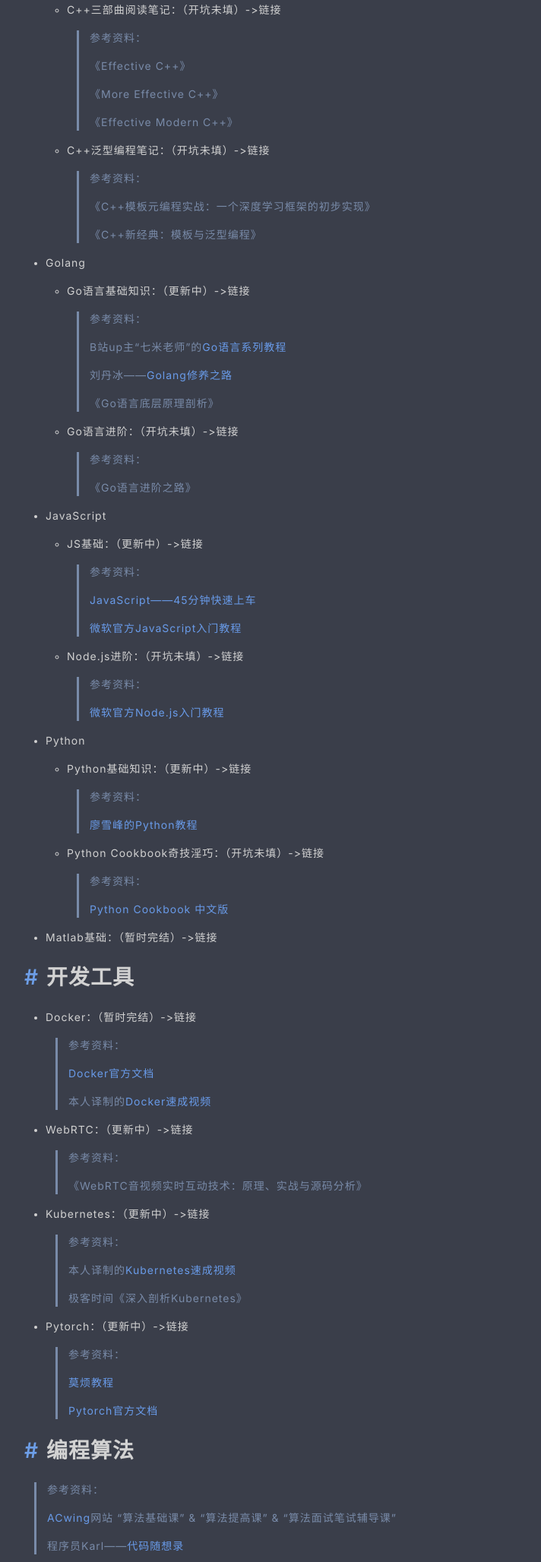
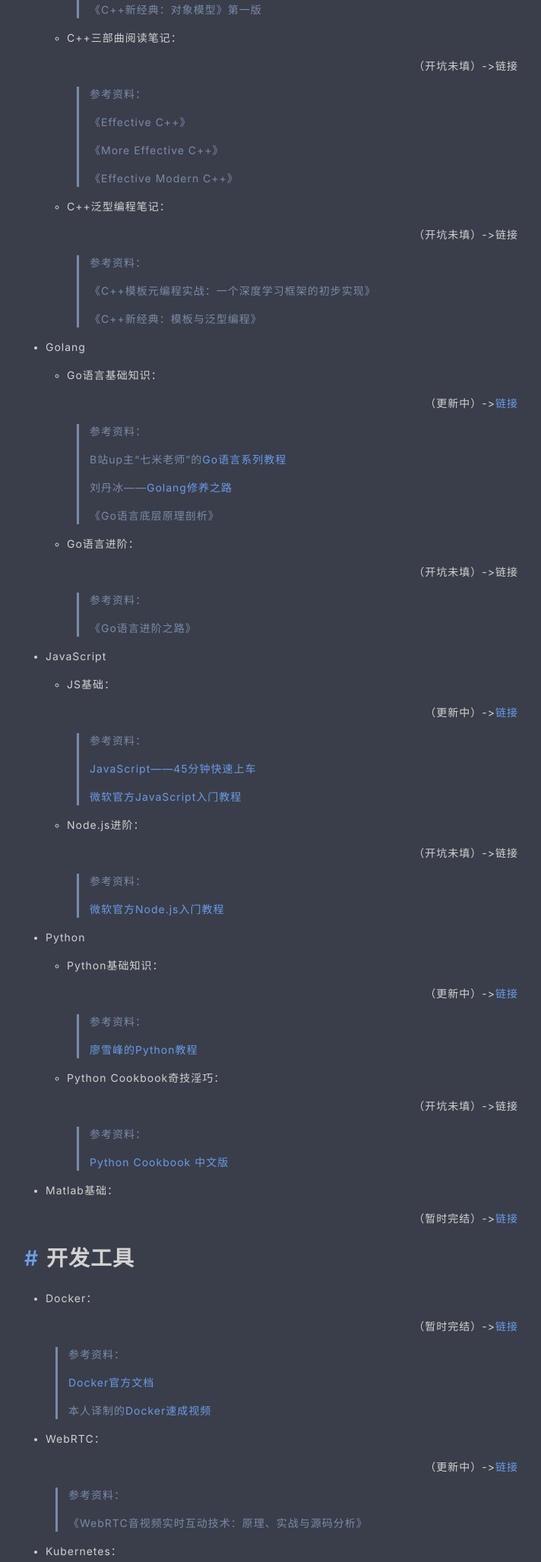
Before and after one commit to OliverPai/oliverpai.github.io, a plain HTML site: page 2022/05/18/笔记汇总/index.html in a window 1280 px wide. Shown: the part 380-2436 px from the top of the page at 76% size, without its empty margins (283-995 px from the left). Drawn offline with Linux system fonts and the light colour scheme; a script that the page names is missing.

Commit message:
Site updated: 2022-05-18 18:26:49

```diff
--- a/2022/05/18/笔记汇总/index.html
+++ b/2022/05/18/笔记汇总/index.html
@@ -32,7 +32,7 @@
         <h1 id="编程语言"><a href="#编程语言" class="headerlink" title="编程语言"></a>编程语言</h1><ul>
 <li><p>C++</p>
 <ul>
-<li><p>C++基础知识：（更新中）-&gt;<a target="_blank" rel="noopener" href="https://www.wolai.com/i4fuq7u3G5X9fh79fG4yqS">链接</a></p>
+<li><p>C++基础知识：<p align="right">（更新中）-&gt;<a target="_blank" rel="noopener" href="https://www.wolai.com/i4fuq7u3G5X9fh79fG4yqS">链接</a></p></p>
 <blockquote>
 <p>参考资料：</p>
 <p>《C++语言导学》第一版</p>
@@ -40,7 +40,7 @@
 <p>《C++新经典：对象模型》第一版</p>
 </blockquote>
 </li>
-<li><p>C++三部曲阅读笔记：（开坑未填）-&gt;链接</p>
+<li><p>C++三部曲阅读笔记：<p align="right">（开坑未填）-&gt;链接</p></p>
 <blockquote>
 <p>参考资料：</p>
 <p>《Effective C++》</p>
@@ -48,7 +48,7 @@
 <p>《Effective Modern C++》</p>
 </blockquote>
 </li>
-<li><p>C++泛型编程笔记：（开坑未填）-&gt;链接</p>
+<li><p>C++泛型编程笔记：<p align="right">（开坑未填）-&gt;链接</p></p>
 <blockquote>
 <p>参考资料：</p>
 <p>《C++模板元编程实战：一个深度学习框架的初步实现》</p>
@@ -59,7 +59,7 @@
 </li>
 <li><p>Golang</p>
 <ul>
-<li><p>Go语言基础知识：（更新中）-&gt;链接</p>
+<li><p>Go语言基础知识：<p align="right">（更新中）-&gt;<a target="_blank" rel="noopener" href="https://www.wolai.com/cAyKwE7zy55YMwUgK7dtM6">链接</a></p></p>
 <blockquote>
 <p>参考资料：</p>
 <p>B站up主“七米老师”的<a target="_blank" rel="noopener" href="https://space.bilibili.com/4638193/channel/collectiondetail?sid=337211&ctype=0">Go语言系列教程</a></p>
@@ -67,7 +67,7 @@
 <p>《Go语言底层原理剖析》</p>
 </blockquote>
 </li>
-<li><p>Go语言进阶：（开坑未填）-&gt;链接</p>
+<li><p>Go语言进阶：<p align="right">（开坑未填）-&gt;链接</p></p>
 <blockquote>
 <p>参考资料：</p>
 <p>《Go语言进阶之路》</p>
@@ -77,14 +77,14 @@
 </li>
 <li><p>JavaScript</p>
 <ul>
-<li><p>JS基础：（更新中）-&gt;链接</p>
+<li><p>JS基础：<p align="right">（更新中）-&gt;<a target="_blank" rel="noopener" href="https://www.wolai.com/wVoyKEaHQ9a8xJfYj9Rr9g">链接</a></p></p>
 <blockquote>
 <p>参考资料：</p>
 <p><a target="_blank" rel="noopener" href="https://www.bilibili.com/video/BV11E411R7Mp">JavaScript——45分钟快速上车</a></p>
 <p><a target="_blank" rel="noopener" href="https://www.bilibili.com/video/BV18a4y1L7kD">微软官方JavaScript入门教程</a></p>
 </blockquote>
 </li>
-<li><p>Node.js进阶：（开坑未填）-&gt;链接</p>
+<li><p>Node.js进阶：<p align="right">（开坑未填）-&gt;链接</p></p>
 <blockquote>
 <p>参考资料：</p>
 <p><a target="_blank" rel="noopener" href="https://www.bilibili.com/video/BV1kN41197vw">微软官方Node.js入门教程</a></p>
@@ -94,13 +94,13 @@
 </li>
 <li><p>Python</p>
 <ul>
-<li><p>Python基础知识：（更新中）-&gt;链接</p>
+<li><p>Python基础知识：<p align="right">（更新中）-&gt;<a target="_blank" rel="noopener" href="https://www.wolai.com/cnfQrSS4QVToejo5oHMUiC">链接</a></p></p>
 <blockquote>
 <p>参考资料：</p>
 <p><a target="_blank" rel="noopener" href="https://www.liaoxuefeng.com/wiki/1016959663602400">廖雪峰的Python教程</a></p>
 </blockquote>
 </li>
-<li><p>Python Cookbook奇技淫巧：（开坑未填）-&gt;链接</p>
+<li><p>Python Cookbook奇技淫巧：<p align="right">（开坑未填）-&gt;链接</p></p>
 <blockquote>
 <p>参考资料：</p>
 <p><a target="_blank" rel="noopener" href="https://python3-cookbook.readthedocs.io/zh_CN/latest/preface.html">Python Cookbook 中文版</a></p>
@@ -108,31 +108,31 @@
 </li>
 </ul>
 </li>
-<li><p>Matlab基础：（暂时完结）-&gt;链接</p>
+<li><p>Matlab基础：<p align="right">（暂时完结）-&gt;<a target="_blank" rel="noopener" href="https://www.wolai.com/6A8LJGxGgXPdjKLJoQPfQC">链接</a></p></p>
 </li>
 </ul>
 <h1 id="开发工具"><a href="#开发工具" class="headerlink" title="开发工具"></a>开发工具</h1><ul>
-<li><p>Docker：（暂时完结）-&gt;链接</p>
+<li><p>Docker：<p align="right">（暂时完结）-&gt;<a target="_blank" rel="noopener" href="https://www.wolai.com/oNuD4Pvm1Zyd1AK5CT5HZ5">链接</a></p></p>
 <blockquote>
 <p>参考资料：</p>
 <p><a target="_blank" rel="noopener" href="https://docs.docker.com/get-started/overview/">Docker官方文档</a></p>
 <p>本人译制的<a target="_blank" rel="noopener" href="https://www.bilibili.com/video/BV1Ft4y1S7ax">Docker速成视频</a></p>
 </blockquote>
 </li>
-<li><p>WebRTC：（更新中）-&gt;链接</p>
+<li><p>WebRTC：<p align="right">（更新中）-&gt;<a target="_blank" rel="noopener" href="https://www.wolai.com/rjmCB8E1VC7N8fhv4pBsSP">链接</a></p></p>
 <blockquote>
 <p>参考资料：</p>
 <p>《WebRTC音视频实时互动技术：原理、实战与源码分析》</p>
 </blockquote>
 </li>
-<li><p>Kubernetes：（更新中）-&gt;链接</p>
+<li><p>Kubernetes：<p align="right">（更新中）-&gt;<a target="_blank" rel="noopener" href="https://www.wolai.com/tpvNeU46wsLMCngKnbViyx">链接</a></p></p>
 <blockquote>
 <p>参考资料：</p>
 <p>本人译制的<a target="_blank" rel="noopener" href="https://www.bilibili.com/video/BV1i5411E7MU">Kubernetes速成视频</a></p>
 <p>极客时间《深入剖析Kubernetes》</p>
 </blockquote>
 </li>
-<li><p>Pytorch：（更新中）-&gt;链接</p>
+<li><p>Pytorch：<p align="right">（更新中）-&gt;<a target="_blank" rel="noopener" href="https://www.wolai.com/v42SEByYqECDFrB1M12gy6">链接</a></p></p>
 <blockquote>
 <p>参考资料：</p>
 <p><a target="_blank" rel="noopener" href="https://www.bilibili.com/video/BV1Vx411j7kT">莫烦教程</a></p>
@@ -179,7 +179,7 @@
 </li>
 </ul>
 <h1 id="计算机基础"><a href="#计算机基础" class="headerlink" title="计算机基础"></a>计算机基础</h1><ul>
-<li><p>操作系统（更新中）-&gt;链接</p>
+<li><p>操作系统：<p align="right">（更新中）-&gt;<a target="_blank" rel="noopener" href="https://www.wolai.com/c1N512Jq3vxNKYzzCvqyZM">链接</a></p></p>
 <blockquote>
 <p>参考资料：</p>
 <p>南京大学蒋炎岩 “<a target="_blank" rel="noopener" href="https://space.bilibili.com/202224425/channel/collectiondetail?sid=192498&ctype=0">操作系统：设计与实现</a>”</p>
@@ -187,7 +187,7 @@
 </li>
 <li><p>数据库</p>
 <ul>
-<li><p>MySQL：（更新中）-&gt;链接</p>
+<li><p>MySQL：<p align="right">（更新中）-&gt;<a target="_blank" rel="noopener" href="https://www.wolai.com/5fP6Py1Z4rerX62PJiiyA2">链接</a></p></p>
 <blockquote>
 <p>参考资料：</p>
 <p><a target="_blank" rel="noopener" href="https://www.runoob.com/mysql/mysql-tutorial.html">菜鸟教程——MySQL基础</a></p>
@@ -198,26 +198,26 @@
 </li>
 <li><p>分布式系统</p>
 <ul>
-<li><p>MIT 6.824（2020）笔记：（开坑未填）-&gt;链接</p>
+<li><p>MIT 6.824（2020）笔记：<p align="right">（开坑未填）-&gt;链接</p></p>
 <blockquote>
 <p>参考资料：<a target="_blank" rel="noopener" href="https://www.simtoco.com/#/home">Simviso网站</a>译制课程</p>
 </blockquote>
 </li>
 </ul>
 </li>
-<li><p>设计模式（更新中）-&gt;链接</p>
+<li><p>设计模式：<p align="right">（更新中）-&gt;<a target="_blank" rel="noopener" href="https://www.wolai.com/vKvsLtKSQ2EDi2QDfPCfyp">链接</a></p></p>
 <blockquote>
 <p>参考资料：</p>
 <p>《设计模式的艺术：一本实例驱动的设计模式实践指南》</p>
 </blockquote>
 </li>
-<li><p>编译原理（开坑未填）-&gt;链接</p>
+<li><p>编译原理：<p align="right">（开坑未填）-&gt;链接</p></p>
 <blockquote>
 <p>参考资料：</p>
 <p>虎书《现代编译原理：C语言描述》</p>
 </blockquote>
 </li>
-<li><p>嵌入式开发（是否填坑再议）</p>
+<li><p>嵌入式开发（属于会的技能，但是否填坑再议）</p>
 <ul>
 <li><p>STM32</p>
 </li>
```
